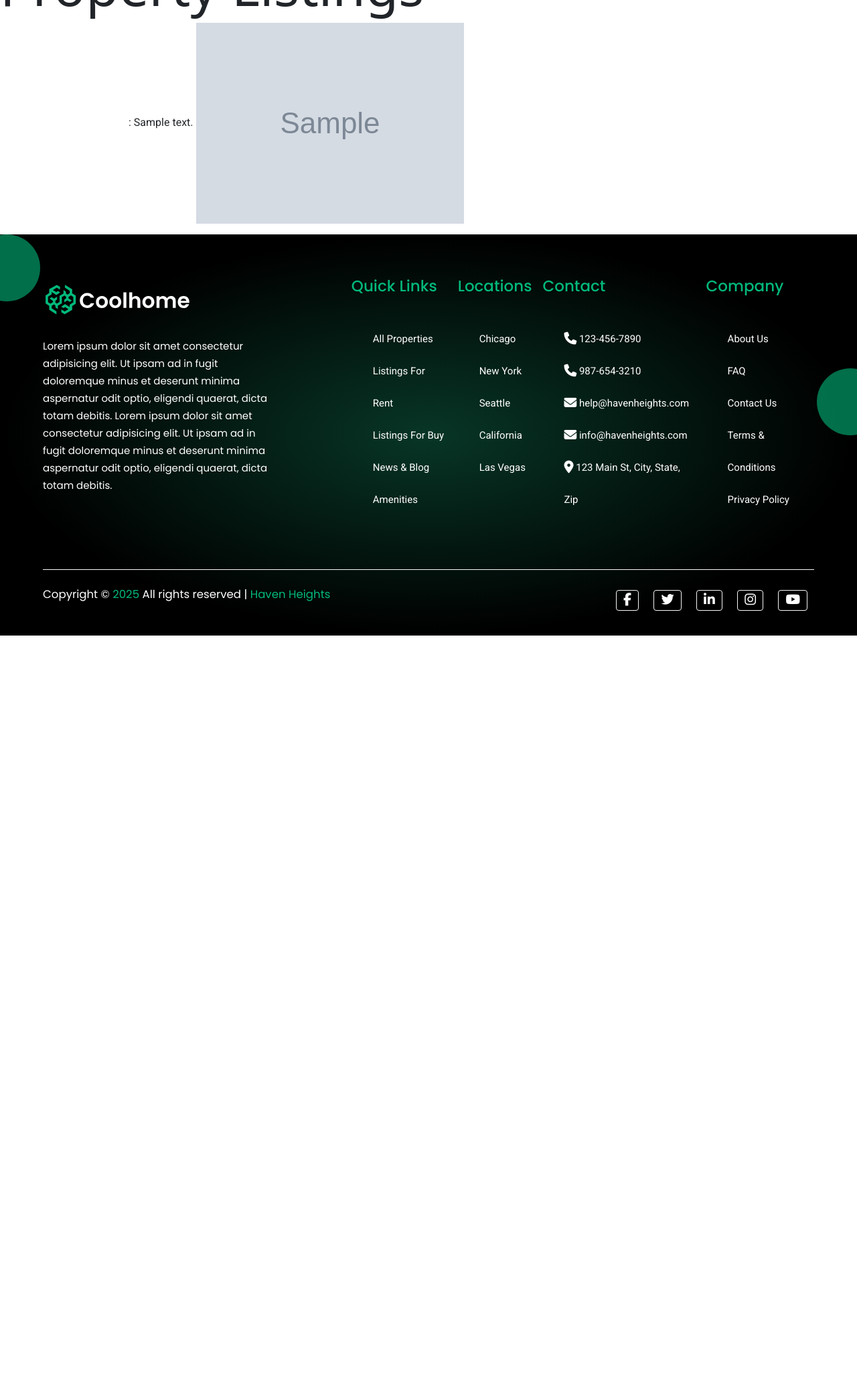
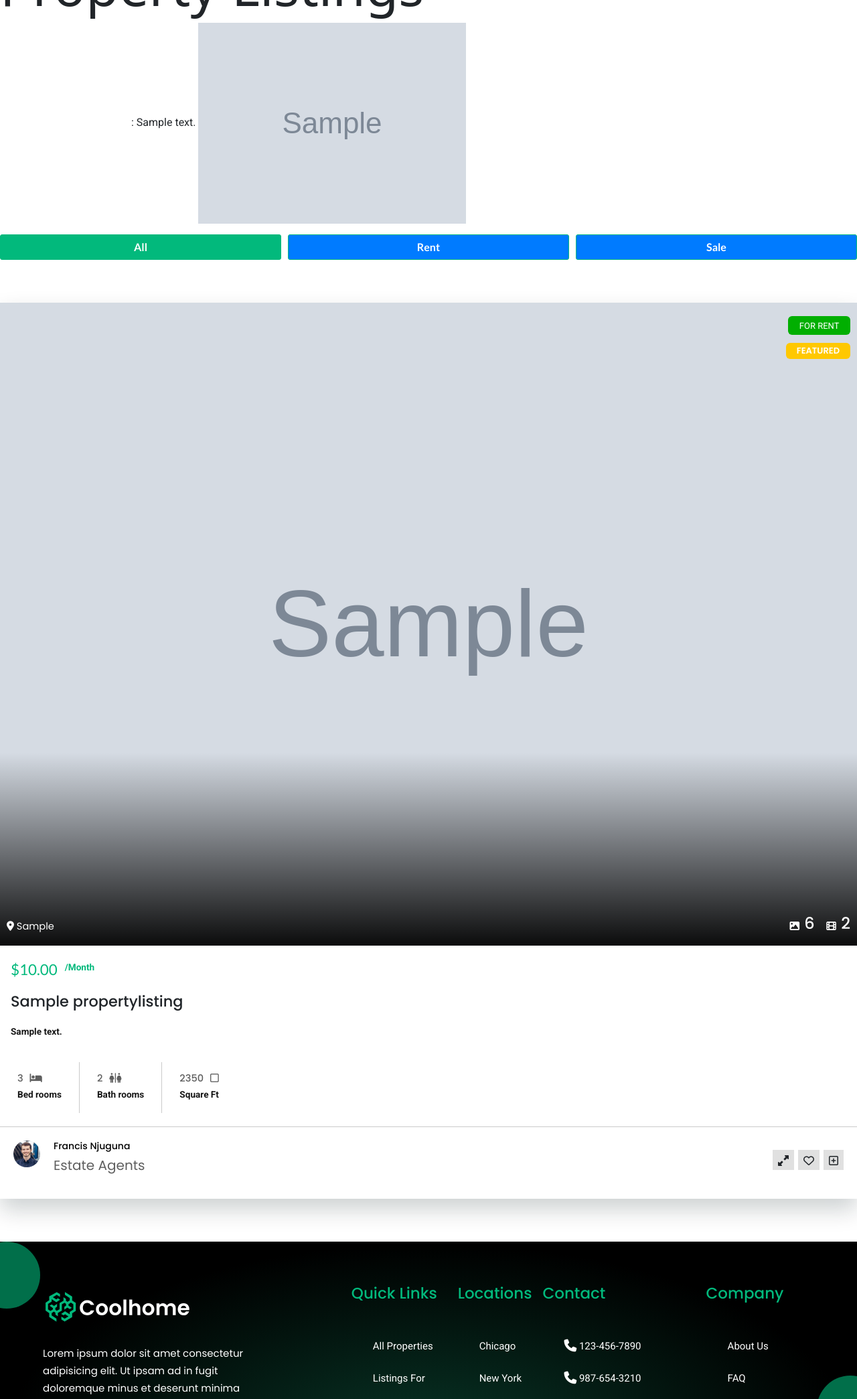
Before and after one commit to DavidMarkNjogu/Project4-copy, a Django app: page /listings/ in a window 1280 px wide. Shown: the part 70-2159 px from the top of the page at 67% size. Before the commit the page ends 1019 px from the top, so only its background shows below. Run offline with Django 4.2, Linux system fonts and the light colour scheme; tables that the repository leaves empty hold one stand-in row (values such as "Sample post"); grey boxes marked "Sample" are stand-in pictures; some libraries are stand-ins or nearby versions.

Commit message:
Enhance listings.html with featured cards and improved layout for better user experience

```diff
--- a/templates/listings/listings.html
+++ b/templates/listings/listings.html
@@ -7,11 +7,103 @@
     <ul>
         {% for listing in listings %}
             <li>
-                <a href="{% url 'listings:listing_detail' listing.id %}">{{ listing.title }}</a>: {{ listing.description }}
+                <a href="{% url 'listings:listing_detail' listing.id %}">
+                    {{ listing.title }}
+                </a>
+                : {{ listing.description }}
                 {% if listing.image %}
                     <img src="{{ listing.image.url }}" alt="{{ listing.title }}">
                 {% endif %}
             </li>
         {% endfor %}
     </ul>
+
+
+<div class="right-toggle">
+    <button class="active">All</button>
+    <button>Rent</button>
+    <button>Sale</button>
+</div>
+</div>
+
+<div class="featured-wrapper">
+{% for listing in listings %}
+    <!-- CARD -->
+    <div class="featured-card">
+        <div class="featured-img">
+            {% if listing.image %}
+                <img src="{{ listing.image.url }}" alt="{{ listing.title }}">
+            {% else %}
+                <img src="{% static 'images/default-property.jpg' %}" alt="Default Property Image">
+            {% endif %}
+            <div class="overlay"></div>
+            <p>{{ listing.listing_type|default:"FOR RENT" }}</p>
+            <h6 class="featured-lb">FEATURED</h6>
+            <div class="featured-label">
+                <div class="label-1">
+                    <i class="fa-solid fa-location-dot"></i> {{ listing.location|default:"Belmont Gardens, Chicago" }}
+                </div>
+                <div class="label-2">
+                    <div class="sngle-lbl">
+                        <i class="fa-solid fa-image"></i>
+                        <h4>{{ listing.image_count|default:"6" }}</h4>
+                    </div>
+                    <div class="sngle-lbl">
+                        <i class="fa-solid fa-film"></i>
+                        <h4>{{ listing.video_count|default:"2" }}</h4>
+                    </div>
+                </div>
+            </div>
+        </div>
+        <div class="featured-h2">
+            <h3>${{ listing.price|default:"34,000" }}</h3>
+            <p>/{{ listing.price_type|default:"Month" }}</p>
+        </div>
+        <h2>{{ listing.title|default:"New Apartment Nice View" }}</h2>
+        <p>{{ listing.description|default:"Beautiful Huge 1 Family House In Heart Of Westbury. Newly Renovated With New Wood." }}</p>
+        <div class="featured-amenities">
+            <!-- Bedrooms -->
+            <div class="amenitie" style="border-right: 1px solid rgb(202, 202, 202); padding-right: 10px;">
+                <div class="amenity">
+                    <h2>{{ listing.bedrooms|default:"3" }} <i class="fa-solid fa-bed"></i></h2>
+                </div>
+                <p>Bed rooms</p>
+            </div>
+            <!-- Bathrooms -->
+            <div class="amenitie" style="border-right: 1px solid rgb(202, 202, 202); padding-right: 10px;">
+                <div class="amenity">
+                    <h2>{{ listing.bathrooms|default:"2" }} <i class="fa-solid fa-restroom"></i></h2>
+                </div>
+                <p>Bath rooms</p>
+            </div>
+            <!-- Square Ft -->
+            <div class="amenitie">
+                <div class="amenity">
+                    <h2>{{ listing.square_ft|default:"2350" }} <i class="fa-regular fa-square"></i></h2>
+                </div>
+                <p>Square Ft</p>
+            </div>
+        </div>
+        <!-- AUTHOR -->
+        <div class="featured-author">
+            <div class="author-img">
+                <img src="{% static 'images/author.jpg' %}" alt="">
+                <div class="author-details">
+                    <a href="#"><h3>{{ listing.agent_name|default:"Francis Njuguna" }}</h3></a>
+                    <h5>{{ listing.agent_title|default:"Estate Agents" }}</h5>
+                </div>
+            </div>
+            <div class="featured-lnks">
+                <i class="fa-solid fa-up-right-and-down-left-from-center"></i>
+                <i class="fa-regular fa-heart"></i>
+                <i class="fa-regular fa-square-plus"></i>
+            </div>
+        </div>
+    </div>
+    <!-- END CARD -->
+{% endfor %}
+</div>
+</div>
+</div>
+
 {% endblock %}
```
